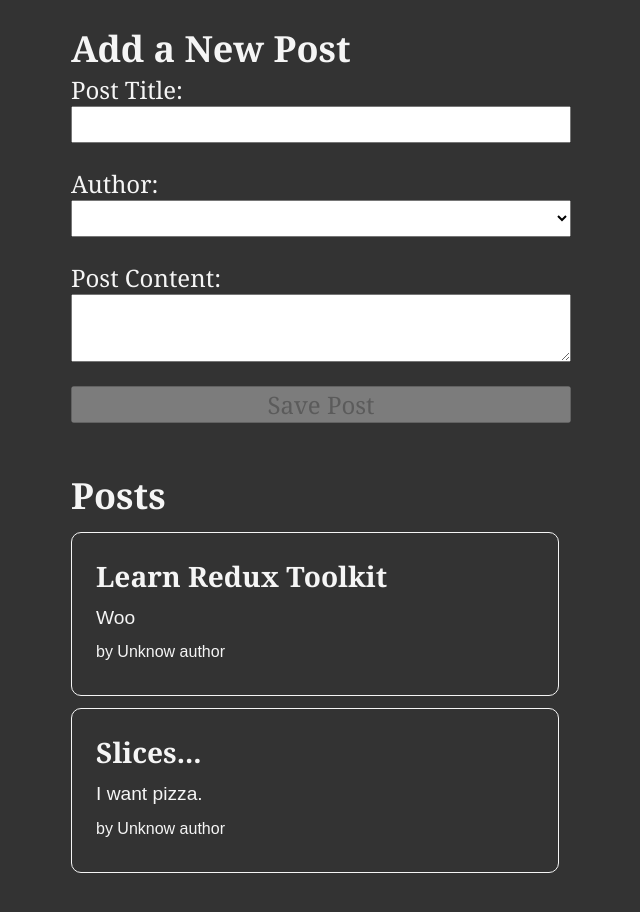
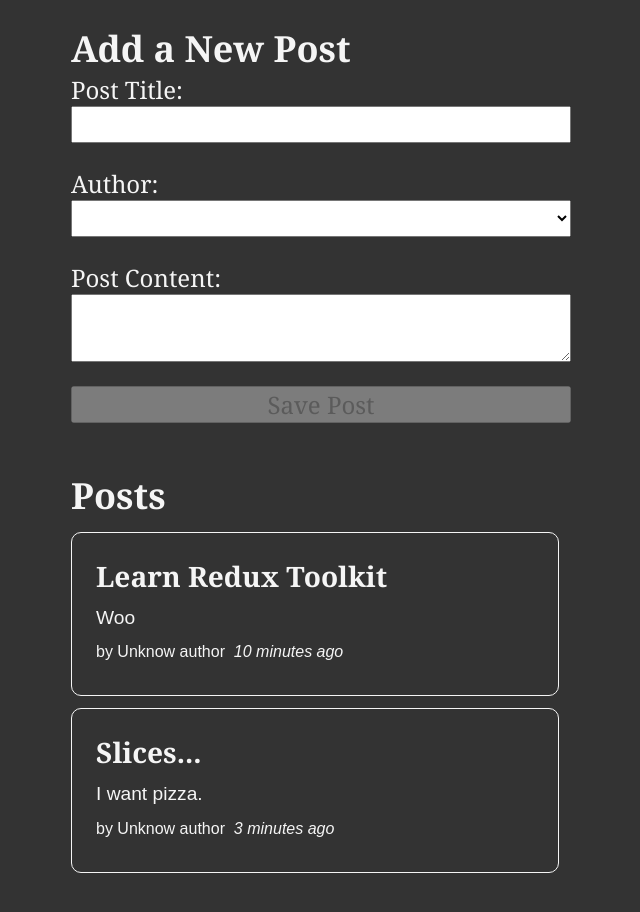
Before and after one commit to EllieKu/react-redux-tutorial, a React (Vite) app: page / in a window 1280 px wide. Shown: the top 912 px of the page, without its empty margins (319-959 px from the left). Built offline with nearby package versions, Linux system fonts and the light colour scheme.

Commit message:
chapter2: add post-time

```diff
--- a/src/features/posts/PostsList.jsx
+++ b/src/features/posts/PostsList.jsx
@@ -1,6 +1,7 @@
 import { useSelector } from "react-redux"
 import { selectAllPosts } from "./postsSlice"
 import PostAuthor from "./PostAuthor"
+import TimeAgo from "./TimeAgo"
 
 const PostsList = () => {
   const posts = useSelector(selectAllPosts)
@@ -11,6 +12,7 @@
       <p>{post.content.substring(0, 100)}</p>
       <p className="postCredit">
         <PostAuthor userId={post.userId}/>
+        <TimeAgo timeStamp={post.date}/>
       </p>
     </article>
   ))
--- /dev/null
+++ b/src/features/posts/TimeAgo.jsx
@@ -0,0 +1,18 @@
+import { parseISO, formatDistanceToNow } from "date-fns"
+
+const TimeAgo = ({ timeStamp }) => {
+  let timeAgo = ''
+  if (timeStamp) {
+    const date = parseISO(timeStamp)
+    const timePeriod = formatDistanceToNow(date)
+    timeAgo = `${timePeriod} ago`
+  }
+
+  return (
+    <span title={timeStamp}>
+      &nbsp; <i>{timeAgo}</i>
+    </span>
+  )
+}
+
+export default TimeAgo
--- a/src/features/posts/postsSlice.js
+++ b/src/features/posts/postsSlice.js
@@ -1,8 +1,19 @@
 import { createSlice, nanoid } from "@reduxjs/toolkit";
+import { sub } from "date-fns";
 
 const initialState = [
-  { id: '1', title: 'Learn Redux Toolkit', content: 'Woo'},
-  { id: '2', title: 'Slices...', content: 'I want pizza.'}
+  {
+    id: '1',
+    title: 'Learn Redux Toolkit',
+    content: 'Woo',
+    date: sub(new Date(), { minutes: 10 }).toISOString()
+  },
+  {
+    id: '2',
+    title: 'Slices...',
+    content: 'I want pizza.',
+    date: sub(new Date(), { minutes: 3 }).toISOString()
+  }
 ]
 
 const postsSlice = createSlice({
@@ -19,7 +30,8 @@
             id: nanoid(),
             title,
             content,
-            userId
+            date: new Date().toISOString(),
+            userId,
           }
         }
       }
```
